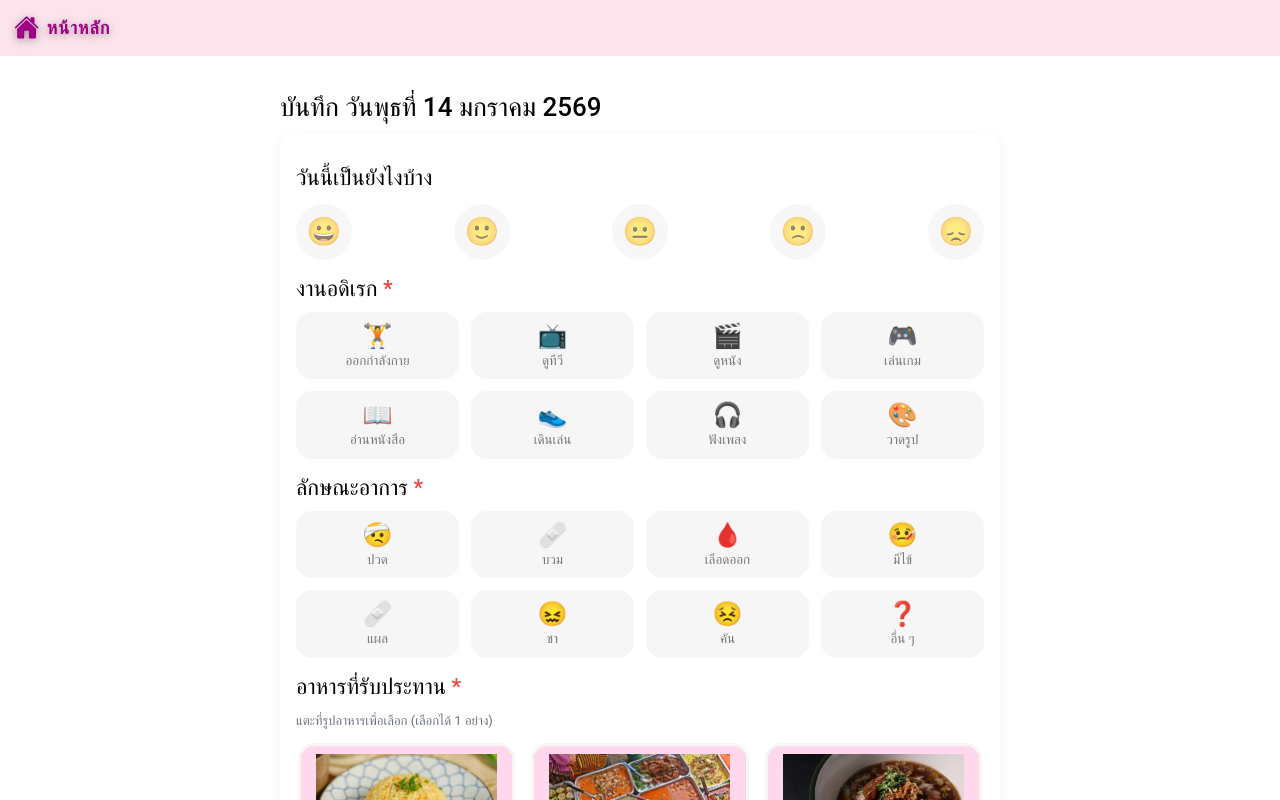
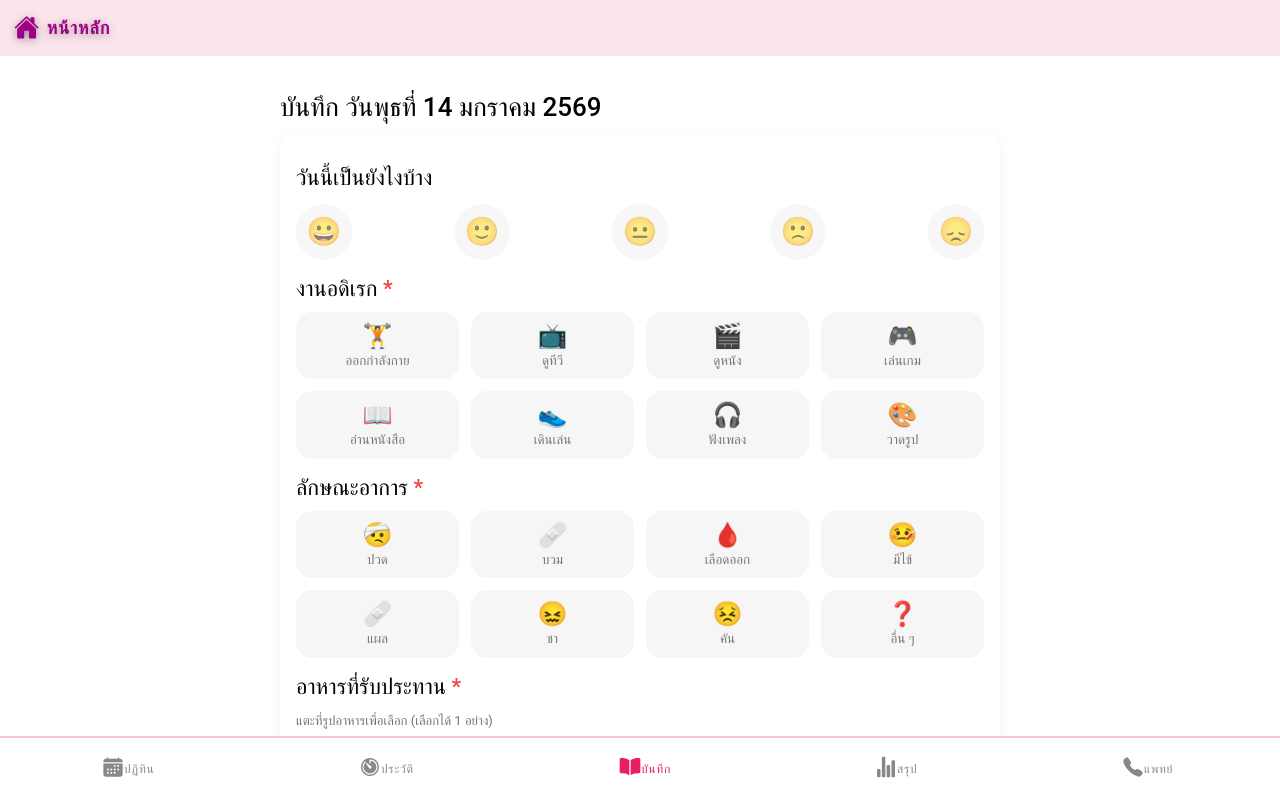
Before and after one commit to 261361-Dmak/PatientDiary-ionic, a React (Vite) app: page /diary in a window 1280 px wide. Built offline with nearby package versions, Linux system fonts and the light colour scheme.

Commit message:
add navbar in page diary

```diff
--- a/src/pages/diary/Diary.tsx
+++ b/src/pages/diary/Diary.tsx
@@ -12,6 +12,7 @@ import { supabase } from "../../supabaseClient";
 import DiaryHeader from "../../components/DiaryHeader";
 import { cloudUpload } from "ionicons/icons";
 import { useHistory } from "react-router-dom";
+import DiaryNavBar from "../../components/DiaryNavBar";
 
 const foodOptions = [
   { id: 1, name: "ข้าวผัด", img: "/assets/Diary/foods/01.jpg" },
@@ -299,6 +300,9 @@ const Diary: React.FC = () => {
             </div>
           </main>
         </div>
+
+      {/* ===== Bottom Navigation ===== */}
+      <DiaryNavBar />
       </IonContent>
 
       <IonAlert
```
